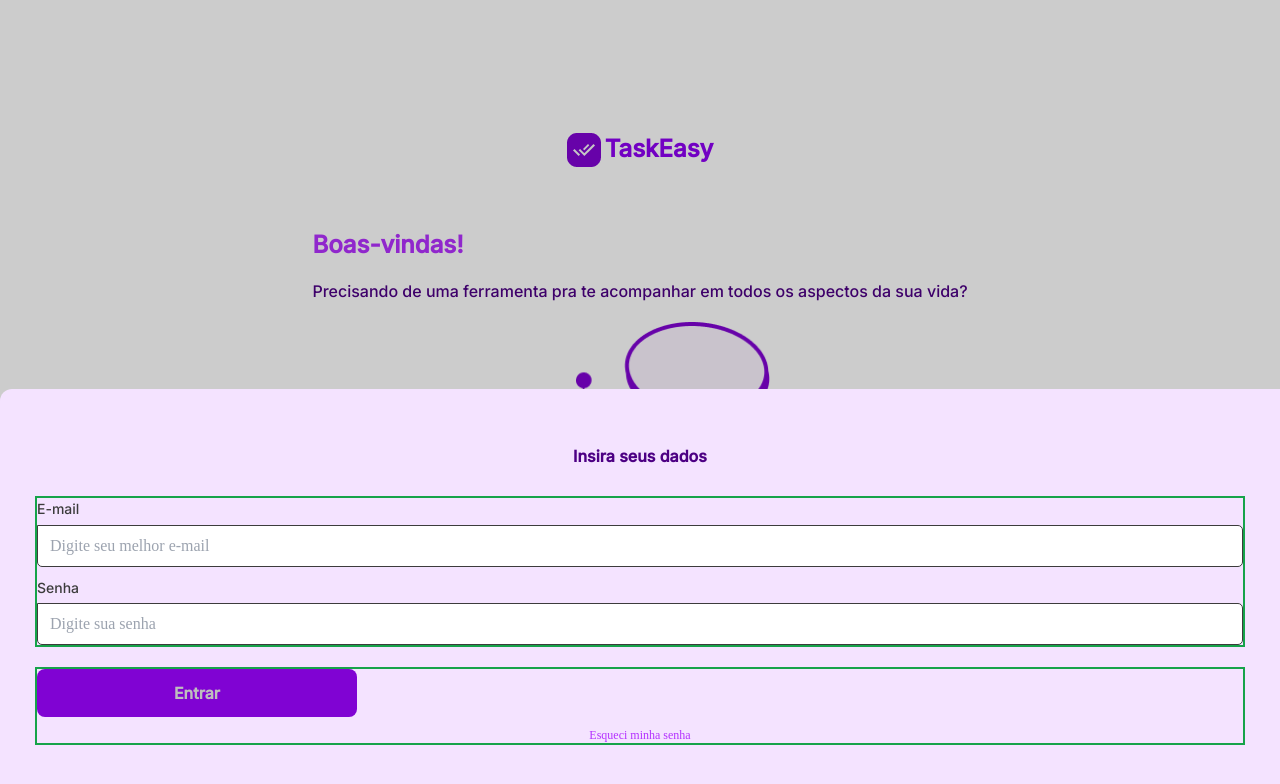
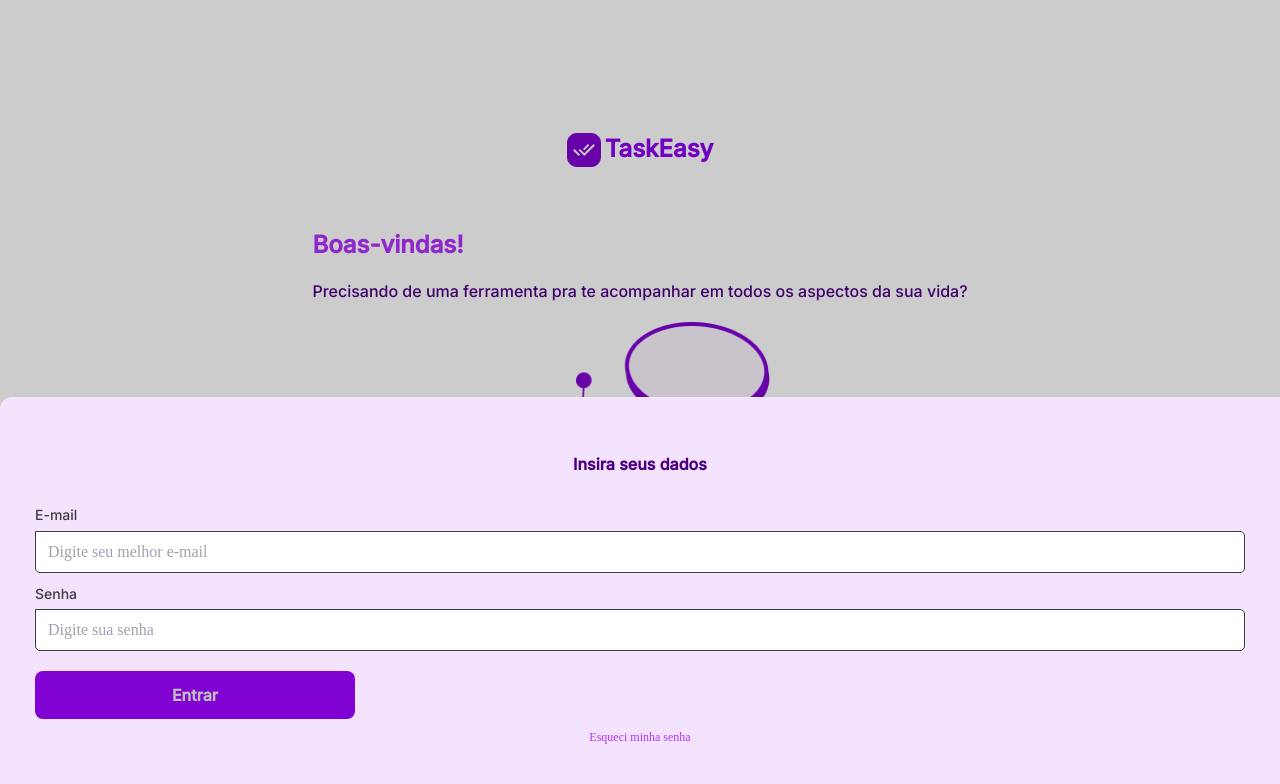
Before and after one commit to Amandalfs/EasyTaskApp, a Next.js app: page / in a window 1280 px wide. Both pictures are taken after a click on the button "Já tenho uma conta". Shown: the top 784 px of the page. Built offline with nearby package versions, Linux system fonts and the light colour scheme.

Commit message:
fix: removido a borda verde de teste

```diff
--- a/src/components/ui/Modal/ModalSeparatorCol.tsx
+++ b/src/components/ui/Modal/ModalSeparatorCol.tsx
@@ -4,7 +4,7 @@ type ModalSeparatorColProps = ComponentProps<"article">
 
 export function ModalSeparatorCol({ children, ...rest}: ModalSeparatorColProps){
     return (<article
-        className="flex flex-col gap-[10px] border-2 border-green-600"
+        className="flex flex-col gap-[10px]"
         {...rest}
     >
         {children}
```
Also changed, not shown: package.json (+5 -4 lines), 1 other file (tests, documents, lock files or other folders).
